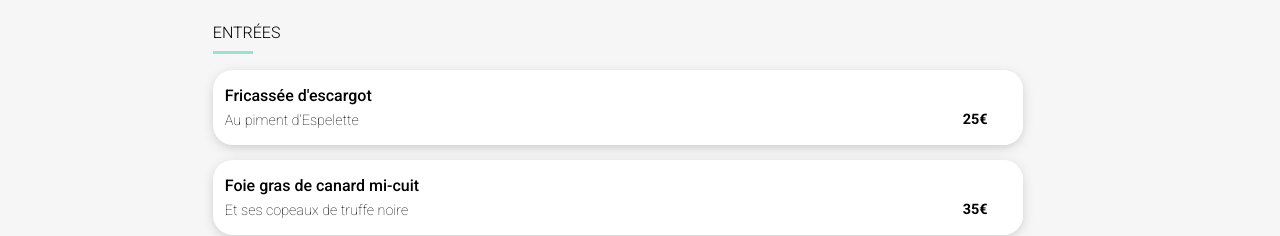
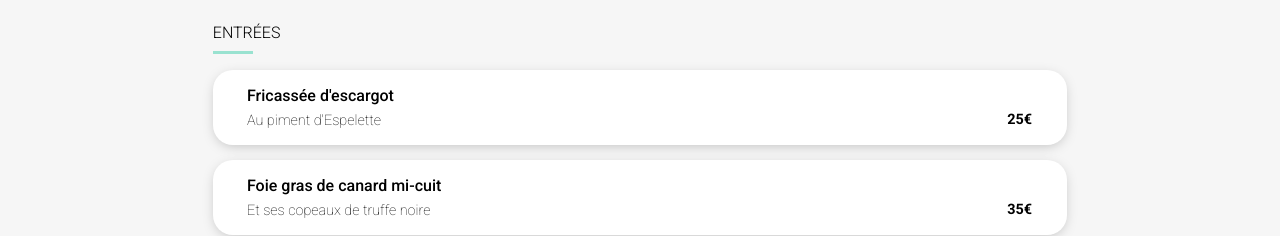
Before and after one commit to Chaneacj/johanchaneac_3_01122020, a plain HTML site: page pages/lapalettedugout.html in a window 1280 px wide. Shown: the part 594-830 px from the top of the page. Drawn offline with Linux system fonts and the light colour scheme; a web font is replaced by a local one.

Commit message:
fix-text-overflow

```diff
--- a/asset/style.scss
+++ b/asset/style.scss
@@ -153,8 +153,6 @@ header {
         padding-right: 18px;
     }
 }
-
-
 
 .instruction__item {
     display: flex;
@@ -435,7 +433,7 @@ footer {
         background: #FFFFFF;
         margin: 15px 0 0 0;
         margin-block-end: 0;
-        padding: 16px 12px 16px 12px;
+        padding: 16px 4% 16px 4%;
         list-style-type: none;
         border-radius: 20px;
         box-shadow: 0px 3px 13px -3px rgba(0,0,0,0.50);
@@ -457,6 +455,10 @@ footer {
 
         &:hover .fa-check-circle {
             transform: rotate(0deg);
+        }
+
+        &:hover p {
+            width: 60%;
         }
 
         @keyframes fadeIn {
@@ -501,6 +503,7 @@ footer {
             white-space: nowrap;
             overflow: hidden;
             width: 80%;
+            transition: width 330ms ease-in-out;
 
             .menu-section-ul__price {
                 font-weight: 700;
@@ -555,7 +558,6 @@ footer {
         width: 60px;
         height: 75px;
         padding-left: 10px;
-        background-color: rgb(255, 255, 255);
         float: right;
         top: 0px;
         right: 0px;
```
Also changed, not shown: package.json (deleted, +0 -18 lines), asset/style.css, 2 other files.
